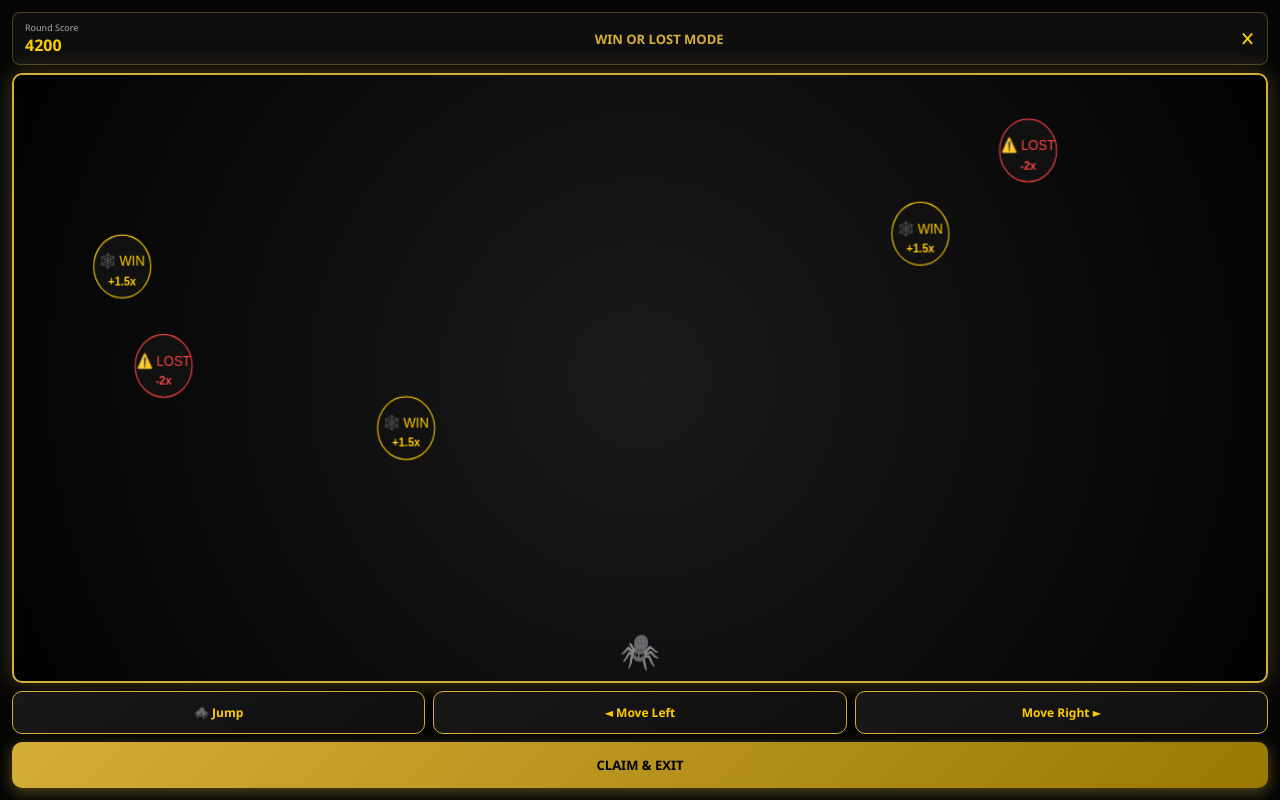
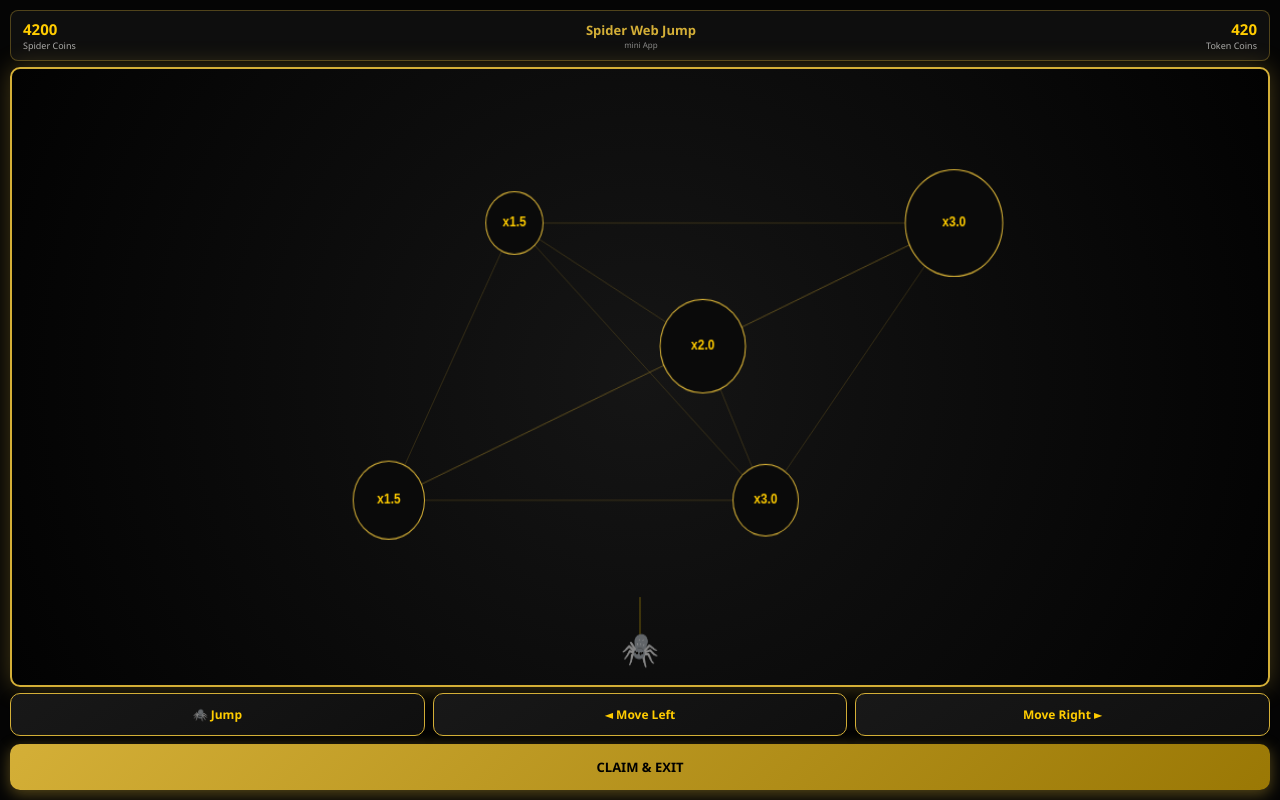
Before and after one commit to kaushalraj826/spider-app, a plain HTML site: page index.html in a window 1280 px wide. Both pictures are taken after a click on the element "🎮 Games". Drawn offline with Linux system fonts and the light colour scheme.

Commit message:
Update index.html

```diff
--- a/index.html
+++ b/index.html
@@ -3,7 +3,7 @@
 <head>
     <meta charset="UTF-8">
     <meta name="viewport" content="width=device-width, initial-scale=1.0, maximum-scale=1.0, user-scalable=no">
-    <title>Spider Genesis - Web Jump Thrill</title>
+    <title>Spider Genesis - Web Jump Real</title>
     <script src="https://telegram.org/js/telegram-web-app.js"></script>
     <style>
         * { box-sizing: border-box; margin: 0; padding: 0; font-family: 'Segoe UI', Tahoma, Geneva, Verdana, sans-serif; user-select: none; }
@@ -26,13 +26,14 @@
         .game-card h4 { color: #d4af37; font-size: 11px; margin-top: 4px; }
         .game-icon { width: 100%; height: 55px; background: #000; border: 1px solid #222; border-radius: 6px; display: flex; align-items: center; justify-content: center; font-size: 20px; }
 
-        /* WEB JUMP THRILL SCREEN */
-        .webjump-overlay { display: none; position: fixed; top: 0; left: 0; width: 100%; height: 100%; background: #050505; z-index: 700; flex-direction: column; justify-content: space-between; padding: 12px; }
+        /* EXACT MATCH WEB JUMP GAME MODAL */
+        .webjump-overlay { display: none; position: fixed; top: 0; left: 0; width: 100%; height: 100%; background: #050505; z-index: 700; flex-direction: column; justify-content: space-between; padding: 10px; }
 
         .game-top-bar { display: flex; justify-content: space-between; align-items: center; background: #0e0e0e; padding: 8px 12px; border: 1px solid #d4af3755; border-radius: 8px; }
 
-        #webCanvas { width: 100%; flex: 1; background: radial-gradient(circle, #1a1a1a, #020202); border: 2px solid #d4af37; border-radius: 10px; margin: 8px 0; box-shadow: 0 0 25px rgba(212,175,55,0.3); display: block; }
+        #webCanvas { width: 100%; flex: 1; background: radial-gradient(circle, #151515, #020202); border: 2px solid #d4af37; border-radius: 10px; margin: 6px 0; box-shadow: 0 0 25px rgba(212,175,55,0.3); display: block; }
 
+        /* Exact Layout Controls matching your reference image */
         .controls-row { display: grid; grid-template-columns: 1fr 1fr 1fr; gap: 8px; margin-bottom: 8px; }
         .ctrl-btn { background: linear-gradient(145deg, #181818, #0f0f0f); border: 1px solid #d4af37; color: #ffcc00; padding: 12px 5px; font-weight: bold; border-radius: 10px; text-align: center; cursor: pointer; font-size: 12px; box-shadow: 0 4px 10px rgba(0,0,0,0.5); }
         .ctrl-btn:active { background: #d4af37; color: #000; transform: scale(0.96); }
@@ -64,7 +65,7 @@
                     <div class="game-icon">❌⭕</div>
                     <h4>PvP Arena</h4>
                 </div>
-                <div class="game-card" style="border-color:#ffcc00;" onclick="openThrillGame()">
+                <div class="game-card" style="border-color:#ffcc00;" onclick="openExactGame()">
                     <div class="game-icon">🕸️⚡</div>
                     <h4>Spider Web Jump</h4>
                 </div>
@@ -76,31 +77,39 @@
         </div>
     </div>
 
-    <!-- THRILL WEB JUMP GAME SCREEN -->
-    <div id="thrillModal" class="webjump-overlay">
+    <!-- EXACT REFERENCE GAME SCREEN -->
+    <div id="exactModal" class="webjump-overlay">
         <div class="game-top-bar">
             <div>
-                <p style="font-size: 9px; color: #aaa;">Round Score</p>
-                <h3 id="thrill-score" style="color: #ffcc00; font-size: 16px;">4200</h3>
+                <h3 id="spider-coins" style="color: #ffcc00; font-size: 15px;">4200</h3>
+                <p style="font-size: 9px; color: #aaa;">Spider Coins</p>
             </div>
-            <h3 id="status-msg" style="color: #d4af37; font-size: 13px;">WIN OR LOST MODE</h3>
-            <button onclick="closeThrillGame()" style="background:none; border:none; color:#ffcc00; font-size:20px; cursor:pointer;">✕</button>
+            <div style="text-align: center;">
+                <h3 style="color: #d4af37; font-size: 13px;">Spider Web Jump</h3>
+                <p style="font-size: 8px; color: #888;">mini App</p>
+            </div>
+            <div style="text-align: right;">
+                <h3 id="token-coins" style="color: #ffcc00; font-size: 15px;">420</h3>
+                <p style="font-size: 9px; color: #aaa;">Token Coins</p>
+            </div>
         </div>
 
+        <!-- Canvas displaying Webs, Connecting Silk Threads, and Spider -->
         <canvas id="webCanvas"></canvas>
 
+        <!-- EXACT BUTTONS -->
         <div class="controls-row">
-            <div class="ctrl-btn" onclick="playerJump()">🕷️ Jump</div>
-            <div class="ctrl-btn" onclick="playerMove(-35)">◄ Move Left</div>
-            <div class="ctrl-btn" onclick="playerMove(35)">Move Right ►</div>
+            <div class="ctrl-btn" onclick="jumpSpider()">🕷️ Jump</div>
+            <div class="ctrl-btn" onclick="moveSpider(-35)">◄ Move Left</div>
+            <div class="ctrl-btn" onclick="moveSpider(35)">Move Right ►</div>
         </div>
 
-        <button class="btn-gold" onclick="closeThrillGame()">CLAIM & EXIT</button>
+        <button class="btn-gold" onclick="closeExactGame()">CLAIM & EXIT</button>
     </div>
 
     <nav>
         <div class="nav-item active">🏠 Home</div>
-        <div class="nav-item" onclick="openThrillGame()">🎮 Games</div>
+        <div class="nav-item" onclick="openExactGame()">🎮 Games</div>
         <div class="nav-item" onclick="alert('Tasks')">📋 Tasks</div>
         <div class="nav-item" onclick="alert('Friends')">👥 Friends</div>
         <div class="nav-item" onclick="alert('Profile')">👛 Profile</div>
@@ -112,139 +121,131 @@
             document.getElementById('main-balance').innerText = balance.toFixed(2) + " $SPDR";
         }
 
-        // --- THRILL WEB JUMP ENGINE (WIN / LOST) ---
+        // --- EXACT ENGINE MATCHING REFERENCE IMAGE ---
         let canvas, ctx, animId;
-        let pX, pY, pVelY, webs, gameScore, isLive;
+        let sX, sY, sVelY, webs, spiderCoins, tokenCoins;
 
-        function openThrillGame() {
-            document.getElementById('thrillModal').style.display = 'flex';
+        function openExactGame() {
+            document.getElementById('exactModal').style.display = 'flex';
             canvas = document.getElementById('webCanvas');
             canvas.width = window.innerWidth - 30;
-            canvas.height = window.innerHeight - 250;
+            canvas.height = window.innerHeight - 240;
             ctx = canvas.getContext('2d');
 
-            pX = canvas.width / 2;
-            pY = canvas.height - 40;
-            pVelY = 0;
-            gameScore = 4200;
-            isLive = true;
+            sX = canvas.width / 2;
+            sY = canvas.height - 60;
+            sVelY = 0;
+            spiderCoins = 4200;
+            tokenCoins = 420;
 
-            document.getElementById('thrill-score').innerText = gameScore;
-            document.getElementById('status-msg').style.color = "#d4af37";
-            document.getElementById('status-msg').innerText = "WIN OR LOST MODE";
-
-            // Generate mix of Winning Golden Webs & Dangerous Red Webs
-            webs = [];
-            let types = [
-                {mult: 1.5, color: '#ffcc00', type: 'win'},
-                {mult: 3.0, color: '#d4af37', type: 'win'},
-                {mult: -2.0, color: '#ff4444', type: 'lost'} // Dangerous trap!
+            // Generate Golden Webs with multipliers (x1.5, x2.0, x3.0) and connecting threads
+            webs = [
+                {x: canvas.width * 0.3, y: canvas.height * 0.7, r: 35, mult: "x1.5"},
+                {x: canvas.width * 0.55, y: canvas.height * 0.45, r: 42, mult: "x2.0"},
+                {x: canvas.width * 0.75, y: canvas.height * 0.25, r: 48, mult: "x3.0"},
+                {x: canvas.width * 0.4, y: canvas.height * 0.25, r: 28, mult: "x1.5"},
+                {x: canvas.width * 0.6, y: canvas.height * 0.7, r: 32, mult: "x3.0"}
             ];
 
-            for(let i=0; i<5; i++) {
-                let chosen = types[Math.floor(Math.random() * types.length)];
-                webs.push({
-                    x: Math.random() * (canvas.width - 80) + 40,
-                    y: Math.random() * (canvas.height - 150) + 30,
-                    radius: 28,
-                    mult: chosen.mult,
-                    color: chosen.color,
-                    type: chosen.type
-                });
-            }
-
             if(animId) cancelAnimationFrame(animId);
-            thrillLoop();
+            gameLoop();
         }
 
-        function playerJump() {
-            if(isLive) pVelY = -9.5;
+        function jumpSpider() {
+            sVelY = -9;
         }
 
-        function playerMove(val) {
-            if(isLive) {
-                pX += val;
-                if(pX < 25) pX = 25;
-                if(pX > canvas.width - 25) pX = canvas.width - 25;
-            }
+        function moveSpider(val) {
+            sX += val;
+            if(sX < 30) sX = 30;
+            if(sX > canvas.width - 30) sX = canvas.width - 30;
         }
 
-        function thrillLoop() {
-            if(!isLive) return;
+        function gameLoop() {
+            sVelY += 0.35; // Gravity
+            sY += sVelY;
 
-            pVelY += 0.4;
-            pY += pVelY;
-
-            if(pY > canvas.height - 25) {
-                pY = canvas.height - 25;
-                pVelY = 0;
+            if(sY > canvas.height - 30) {
+                sY = canvas.height - 30;
+                sVelY = 0;
             }
-            if(pY < 25) pY = 25;
+            if(sY < 30) sY = 30;
 
             ctx.clearRect(0, 0, canvas.width, canvas.height);
 
-            // Draw Webs (Win & Lost traps)
+            // Draw connecting web silk threads between webs (Background aesthetic)
+            ctx.strokeStyle = 'rgba(212, 175, 55, 0.2)';
+            ctx.lineWidth = 1;
+            for(let i=0; i<webs.length; i++) {
+                for(let j=i+1; j<webs.length; j++) {
+                    ctx.beginPath();
+                    ctx.moveTo(webs[i].x, webs[i].y);
+                    ctx.lineTo(webs[j].x, webs[j].y);
+                    ctx.stroke();
+                }
+            }
+
+            // Draw Golden Webs with Multipliers
             for(let w of webs) {
                 ctx.save();
                 ctx.beginPath();
-                ctx.arc(w.x, w.y, w.radius, 0, Math.PI * 2);
-                ctx.strokeStyle = w.color;
+                ctx.arc(w.x, w.y, w.r, 0, Math.PI * 2);
+                ctx.strokeStyle = '#d4af37';
                 ctx.lineWidth = 2;
                 ctx.stroke();
-                ctx.fillStyle = '#111';
+                ctx.fillStyle = '#0a0a0a';
                 ctx.fill();
 
-                ctx.fillStyle = w.color;
-                ctx.font = '13px Arial';
+                // Multiplier text inside web
+                ctx.fillStyle = '#ffcc00';
+                ctx.font = 'bold 12px Arial';
                 ctx.textAlign = 'center';
-                ctx.fillText(w.type === 'win' ? "🕸️ WIN" : "⚠️ LOST", w.x, w.y - 4);
-                ctx.font = 'bold 11px Arial';
-                ctx.fillText((w.mult > 0 ? "+" : "") + w.mult + "x", w.x, w.y + 14);
+                ctx.textBaseline = 'middle';
+                ctx.fillText(w.mult, w.x, w.y);
                 ctx.restore();
 
-                // Collision Check
-                let dx = pX - w.x;
-                let dy = pY - w.y;
-                if(Math.sqrt(dx*dx + dy*dy) < 32) {
-                    if(w.type === 'win') {
-                        let earned = Math.floor(w.mult * 100);
-                        gameScore += earned;
-                        document.getElementById('status-msg').style.color = "#00ff66";
-                        document.getElementById('status-msg').innerText = "YOU WON +" + earned + "!";
-                    } else {
-                        let lost = Math.abs(Math.floor(w.mult * 150));
-                        gameScore -= lost;
-                        if(gameScore < 0) gameScore = 0;
-                        document.getElementById('status-msg').style.color = "#ff4444";
-                        document.getElementById('status-msg').innerText = "OOPS! LOST -" + lost + "!";
-                    }
-                    document.getElementById('thrill-score').innerText = gameScore;
+                // Check collision with spider to earn coins
+                let dx = sX - w.x;
+                let dy = sY - w.y;
+                if(Math.sqrt(dx*dx + dy*dy) < w.r + 15) {
+                    let reward = w.mult === "x3.0" ? 150 : (w.mult === "x2.0" ? 100 : 50);
+                    spiderCoins += reward;
+                    tokenCoins += 5;
+                    document.getElementById('spider-coins').innerText = spiderCoins;
+                    document.getElementById('token-coins').innerText = tokenCoins;
 
-                    // Respawn web
+                    // Shift web position after collection
                     w.x = Math.random() * (canvas.width - 80) + 40;
-                    w.y = Math.random() * (canvas.height - 150) + 30;
+                    w.y = Math.random() * (canvas.height - 120) + 40;
                 }
             }
 
-            // Draw Spider
-            ctx.font = '32px Arial';
+            // Draw Spider Player in the middle with a silk thread connected to top
+            ctx.strokeStyle = 'rgba(255, 204, 0, 0.4)';
+            ctx.lineWidth = 1;
+            ctx.beginPath();
+            ctx.moveTo(sX, sY);
+            ctx.lineTo(sX, sY - 50);
+            ctx.stroke();
+
+            // Spider Emoji
+            ctx.font = '30px Arial';
             ctx.textAlign = 'center';
             ctx.textBaseline = 'middle';
-            ctx.fillText("🕷️", pX, pY);
+            ctx.fillText("🕷️", sX, sY);
 
-            animId = requestAnimationFrame(thrillLoop);
+            animId = requestAnimationFrame(gameLoop);
         }
 
-        function closeThrillGame() {
-            isLive = false;
+        function closeExactGame() {
             cancelAnimationFrame(animId);
-            let finalProfit = gameScore - 4200;
-            if(finalProfit !== 0) {
-                balance += finalProfit;
+            let earnedSpider = spiderCoins - 4200;
+            if(earnedSpider > 0) {
+                balance += earnedSpider;
                 updateBalance();
-                alert(`Game Session Ended! Final Balance updated with ${finalProfit > 0 ? '+' : ''}${finalProfit} $SPDR`);
+                alert(`Amazing! Added +${earnedSpider} Spider Coins to your main wallet balance.`);
             }
-            document.getElementById('thrillModal').style.display = 'none';
+            document.getElementById('exactModal').style.display = 'none';
         }
     </script>
 </body>
```
